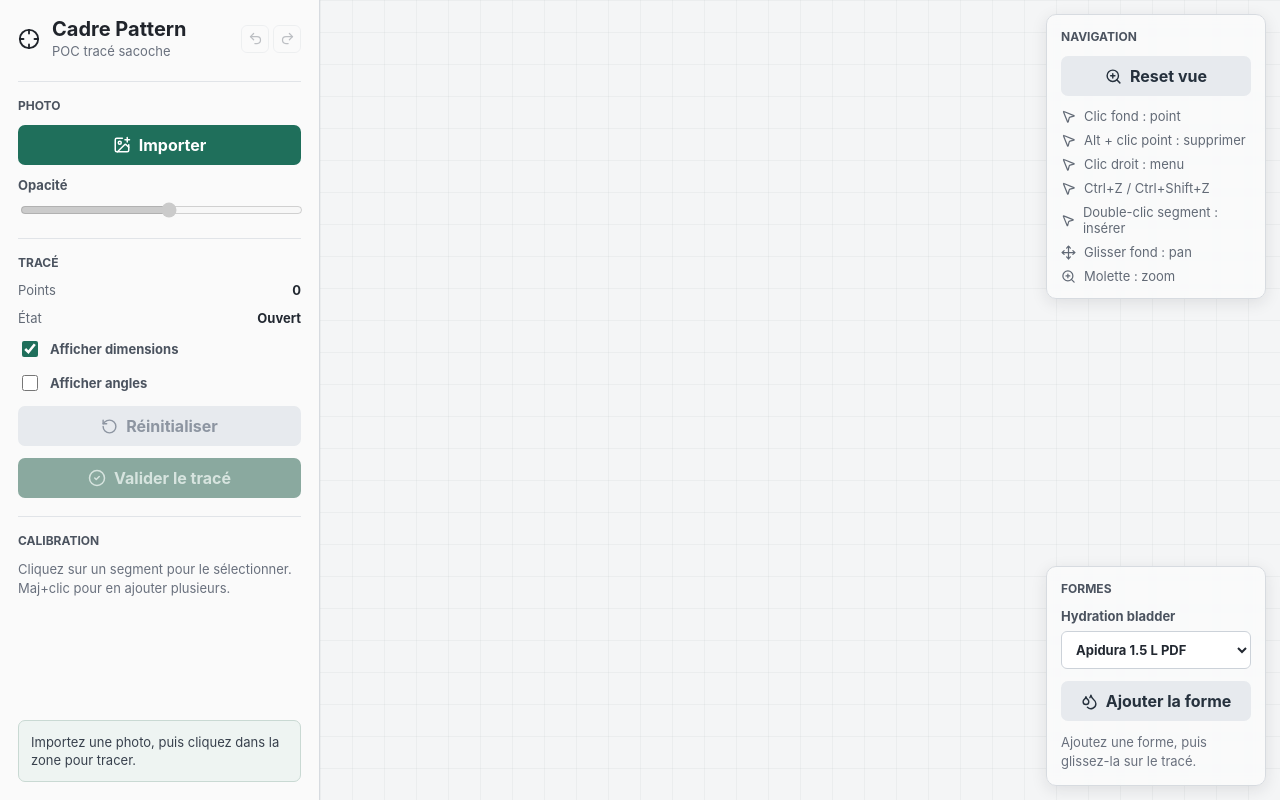
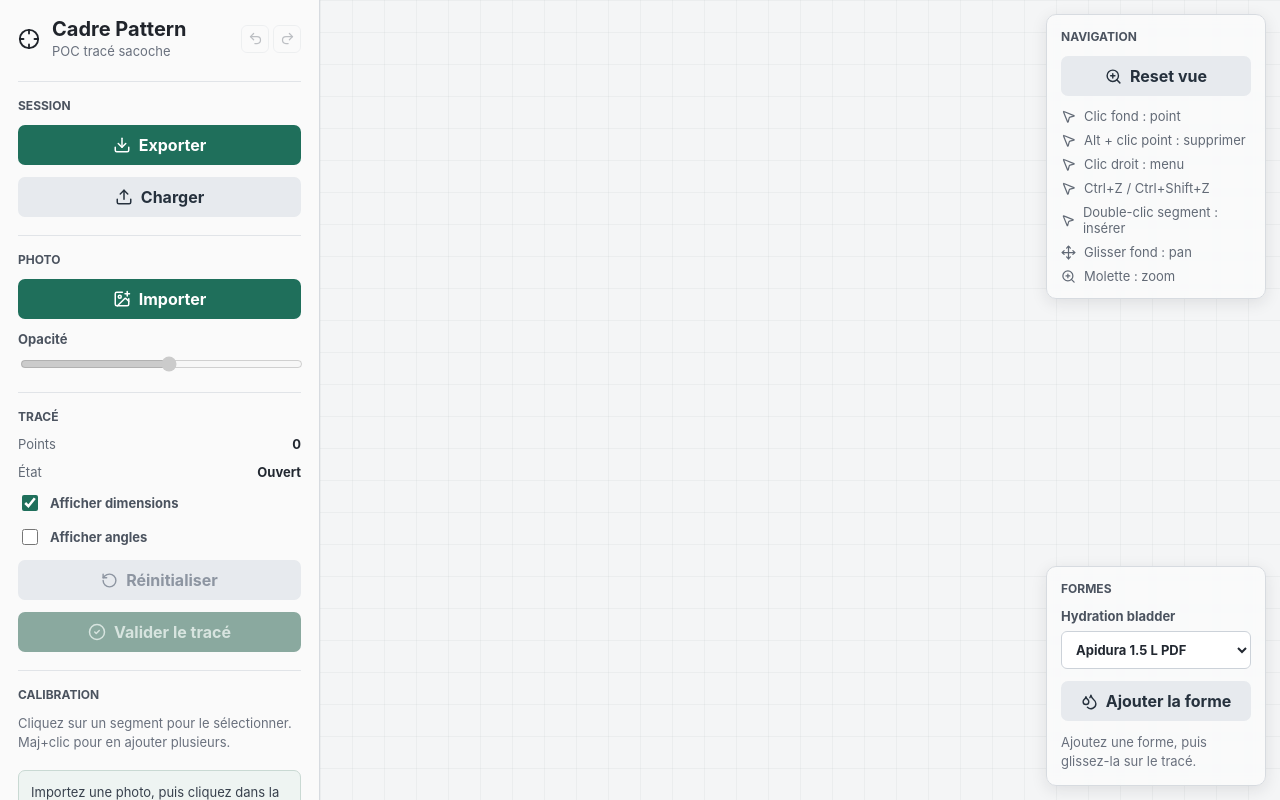
Before and after one commit to trap98/sacoche-cadre-pattern, a React (Vite) app: page / in a window 1280 px wide. Built offline with nearby package versions, Linux system fonts and the light colour scheme.

Commit message:
session export/import

```diff
--- a/src/App.tsx
+++ b/src/App.tsx
@@ -20,6 +20,7 @@ import {
   Crosshair,
   Download,
   Droplets,
+  Upload,
   FlipHorizontal,
   ImagePlus,
   Move,
@@ -303,6 +304,7 @@ export function downloadSvgSnapshotAsPng(svgStr: string) {
 export default function App() {
   const svgRef = useRef<SVGSVGElement | null>(null);
   const fileInputRef = useRef<HTMLInputElement | null>(null);
+  const sessionInputRef = useRef<HTMLInputElement | null>(null);
   const interactionRef = useRef<Interaction | null>(null);
 
   const [image, setImage] = useState<SceneImage | null>(null);
@@ -619,6 +621,53 @@ export default function App() {
     });
     recordHistory();
     setStatus('Photo importée. Ajustez son opacité et tracez la sacoche.');
+  }
+
+  function exportSession() {
+    const state = {
+      version: 1,
+      image,
+      points,
+      isClosed,
+      overlays,
+      validatedShape,
+      patternParameters,
+      mode,
+    };
+    const blob = new Blob([JSON.stringify(state, null, 2)], { type: 'application/json' });
+    const url = URL.createObjectURL(blob);
+    const a = document.createElement('a');
+    a.href = url;
+    const date = new Date().toISOString().slice(0, 10);
+    a.download = `traçage-${date}.json`;
+    a.click();
+    URL.revokeObjectURL(url);
+  }
+
+  function handleSessionImport(event: ChangeEvent<HTMLInputElement>) {
+    const file = event.target.files?.[0];
+    if (!file) return;
+    const reader = new FileReader();
+    reader.onload = (e) => {
+      try {
+        const data = JSON.parse(e.target?.result as string);
+        if (data.version !== 1) { setStatus('Version de session non supportée.'); return; }
+        setImage(data.image ?? null);
+        setPoints(data.points ?? []);
+        setIsClosed(data.isClosed ?? false);
+        setOverlays(data.overlays ?? []);
+        setValidatedShape(data.validatedShape ?? null);
+        setPatternParameters(data.patternParameters);
+        setMode(data.mode ?? 'trace');
+        setHistoryPast([]);
+        setHistoryFuture([]);
+        setStatus('Session restaurée.');
+      } catch {
+        setStatus('Fichier de session invalide.');
+      }
+    };
+    reader.readAsText(file);
+    event.target.value = '';
   }
 
   function addOverlay(templateId: string) {
@@ -1552,6 +1601,25 @@ export default function App() {
             </span>
           </div>
         ) : null}
+
+        <section className="tool-section">
+          <div className="section-title">Session</div>
+          <input
+            ref={sessionInputRef}
+            className="hidden-input"
+            type="file"
+            accept="application/json,.json"
+            onChange={handleSessionImport}
+          />
+          <button className="primary-button" type="button" onClick={exportSession}>
+            <Download size={18} />
+            Exporter
+          </button>
+          <button className="secondary-button" type="button" onClick={() => sessionInputRef.current?.click()}>
+            <Upload size={18} />
+            Charger
+          </button>
+        </section>
 
         {mode === 'trace' ? (
           <>
```
